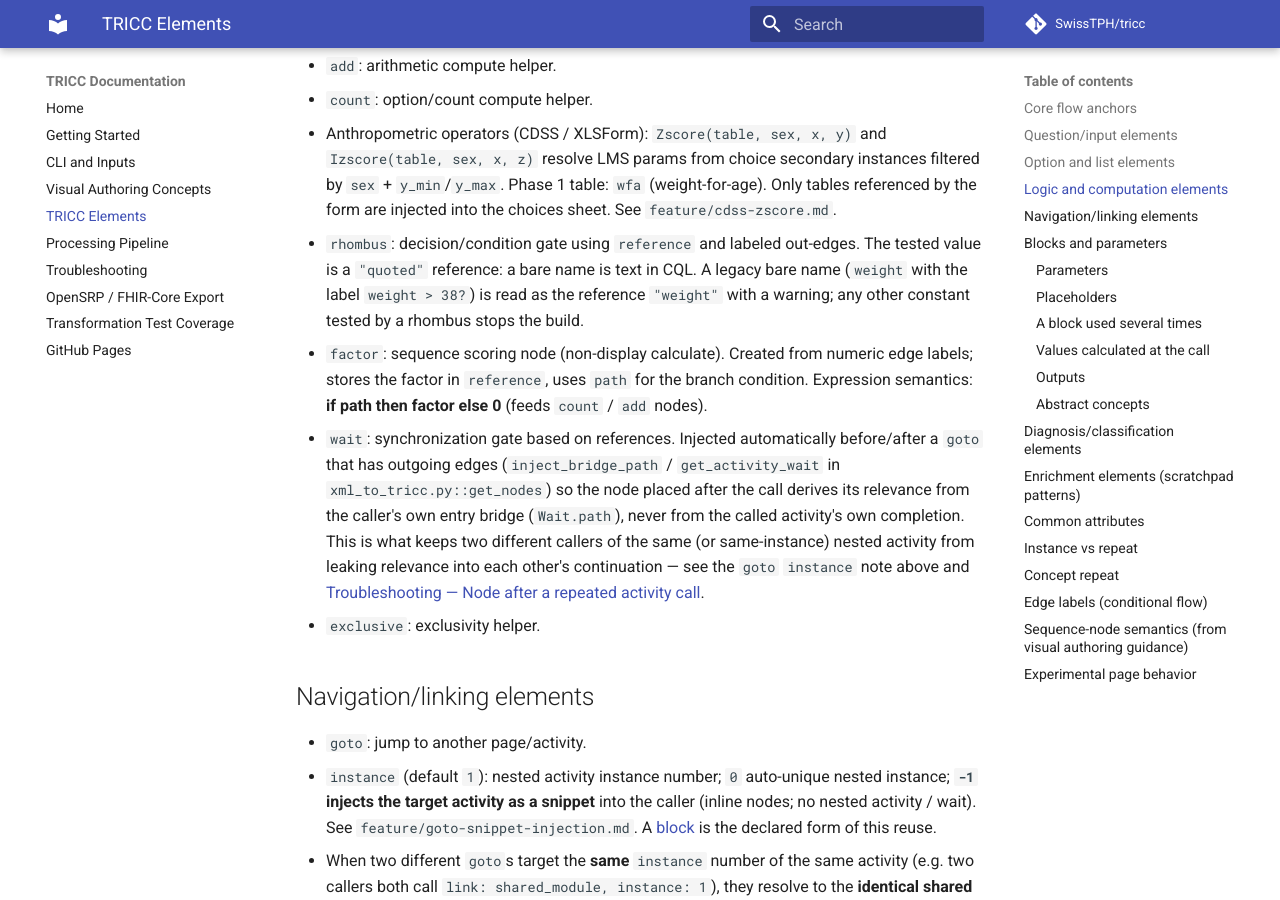
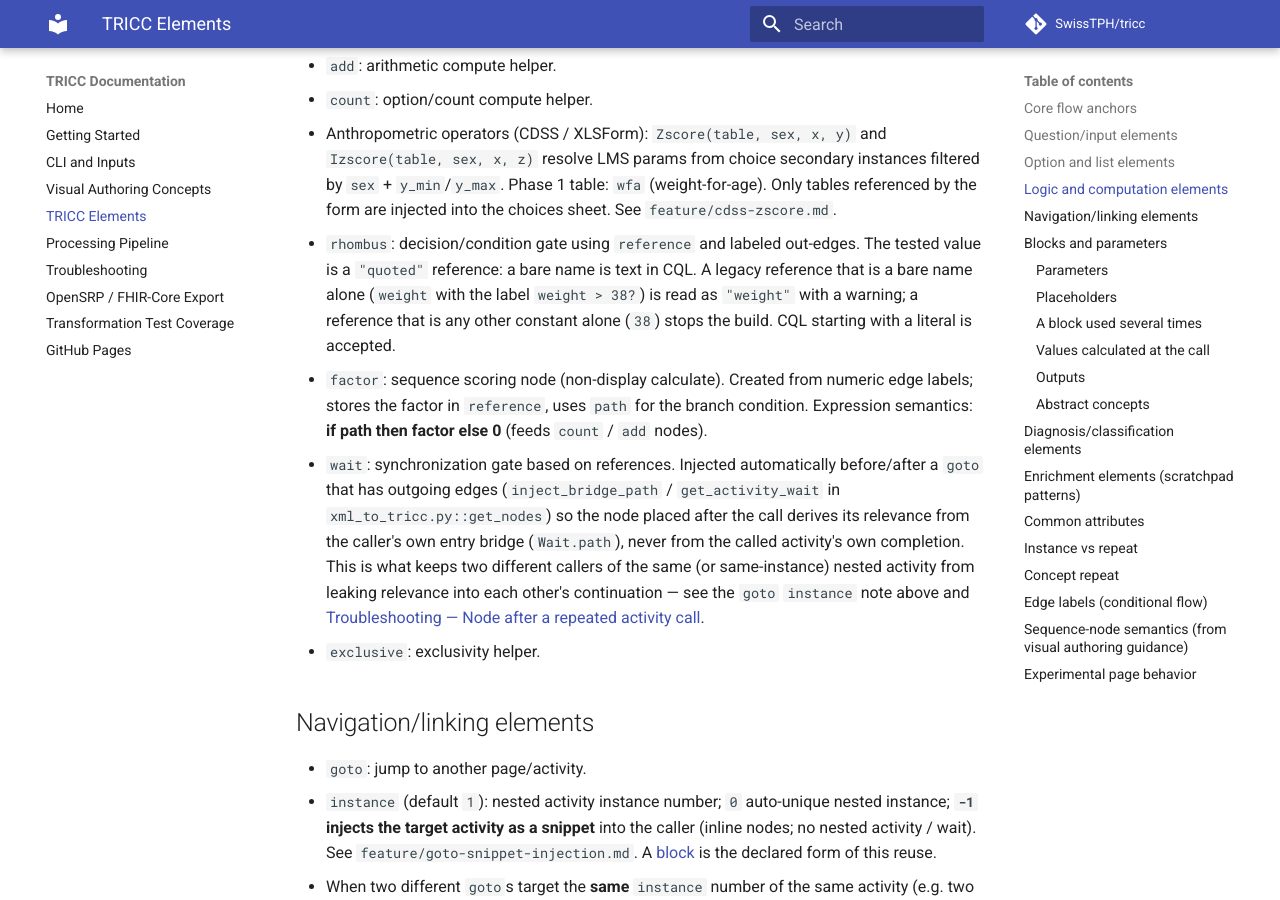
Before and after one commit to SwissTPH/tricc, an MkDocs documentation site: the page built from docs/tricc-elements.md, in a window 1280 px wide and 900 px high, scrolled down 2109 px. Built offline with MkDocs 1.6.1 and Material for MkDocs 9.7.7, drawn with Linux system fonts in a browser that asks for light colours; comment, search, counter and statistics services are not loaded.

Commit message:
Fix: :bug: rhombus refuses only a wholly constant reference; align expression fields
- A rhombus reference is refused only when it parses to a constant alone;
  CQL starting with a literal (38 < "weight") is accepted. The legacy bare
  name is quoted, so it takes the label's condition again (PR #79 review).
- EXPRESSION_ATTRS gains default and required, which load_expressions
  parses; comments tie the two lists together.

Co-Authored-By: Claude Opus 5.5 <noreply@anthropic.com>

```diff
--- a/docs/tricc-elements.md
+++ b/docs/tricc-elements.md
@@ -77,9 +77,9 @@ This page documents TRICC modeling elements and their meaning based on:
   Only tables referenced by the form are injected into the choices sheet.
   See `feature/cdss-zscore.md`.
 - `rhombus`: decision/condition gate using `reference` and labeled out-edges. The tested value
-  is a `"quoted"` reference: a bare name is text in CQL. A legacy bare name (`weight` with the
-  label `weight > 38?`) is read as the reference `"weight"` with a warning; any other constant
-  tested by a rhombus stops the build.
+  is a `"quoted"` reference: a bare name is text in CQL. A legacy reference that is a bare name
+  alone (`weight` with the label `weight > 38?`) is read as `"weight"` with a warning; a reference
+  that is any other constant alone (`38`) stops the build. CQL starting with a literal is accepted.
 - `factor`: sequence scoring node (non-display calculate). Created from numeric edge
   labels; stores the factor in `reference`, uses `path` for the branch condition.
   Expression semantics: **if path then factor else 0** (feeds `count` / `add` nodes).
```
Also changed, not shown: feature/20261111-block-params-and-start-node.md (+4 -2 lines), 4 other files.
